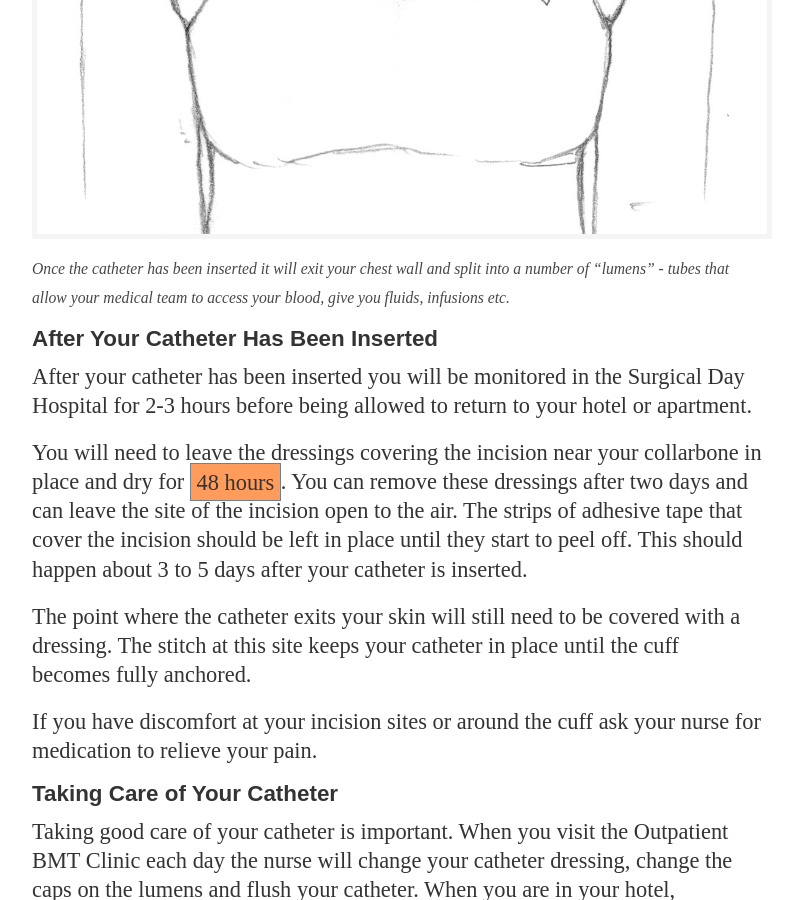
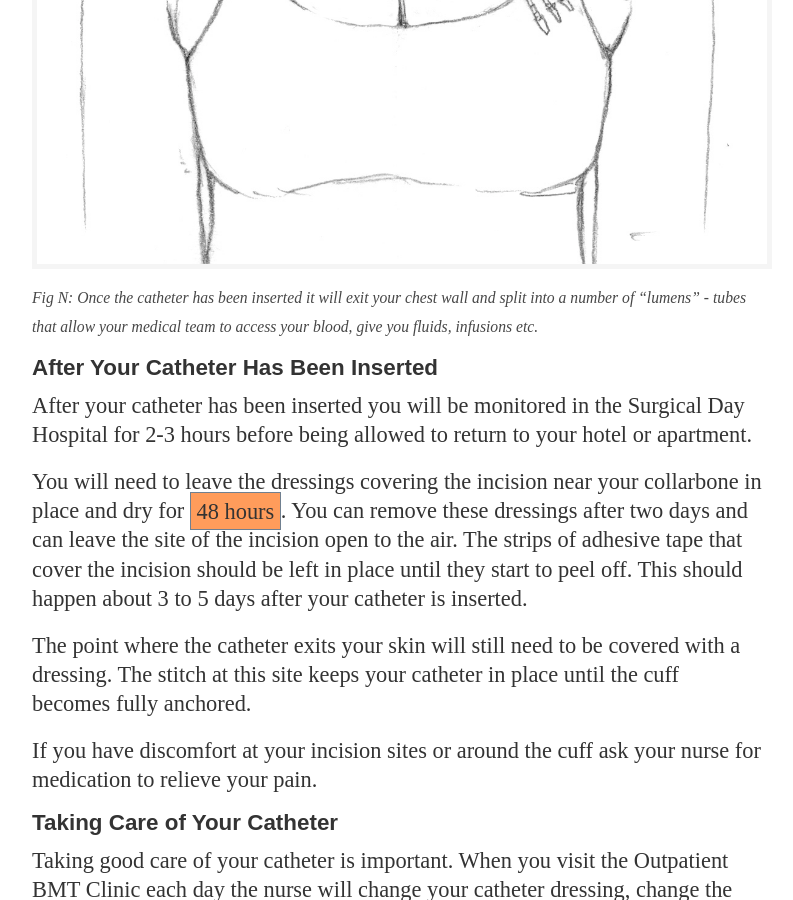
Before and after one commit to mskccpatiented/contentaudit, a Jekyll site: the page built from _posts/2012-11-19-auto-bmt-outpatient-guide-hybrid.md, in a window 1280 px wide and 900 px high, scrolled down 25821 px. Shown: the whole window, without its empty margins (128-921 px from the left). Built offline with Jekyll 4.4.1, drawn with Linux system fonts in a browser that asks for light colours; Markdown is read by kramdown in place of the engine named in the settings; some of the changed text lies outside the part shown.

Commit message:
deploying BMT patient ed

```diff
--- a/_posts/2012-11-19-auto-bmt-outpatient-guide-hybrid.md
+++ b/_posts/2012-11-19-auto-bmt-outpatient-guide-hybrid.md
@@ -361,7 +361,7 @@ In the Surgical Day Hospital you will change into a gown, robe, and slippers. Wh
 
 #### The Procedure
 <img src="/g/figs/opbmt_fig_cvc.jpg" class="fig"/>
-<span class="caption">A small area of your chest will be numbed. One or two small incisions are made and your catheter will be inserted.</span>
+<span class="caption">Fig N: A small area of your chest will be numbed. One or two small incisions are made and your catheter will be inserted.</span>
 
 <p class="outstanding">Some patients receive tunneled catheters, others are non-tunneled. We want to come up with a description of the catheter fitting that is general, then refer the patient to more detailed information in an accompanying guide.</p>
 
@@ -371,7 +371,7 @@ A small area near your collarbone will be numbed with a local anesthetic. Depend
 
 Once the catheter has been inserted into your chest the incisions near will be stitched closed. The stitches will be absorbed and will not need to be removed. The outside of your incision will be covered with strips of adhesive tape. Your catheter will be stitched to your skin at the point where it exits your body so that it will stay in position. You will be able to see this thread around your catheter.
 <img src="/g/figs/opbmt_fig_cvcinplace.jpg" class="fig"/>
-<span class="caption">Once the catheter has been inserted it will exit your chest wall and split into a number of "lumens" - tubes that allow your medical team to access your blood, give you fluids, infusions etc.</span>
+<span class="caption">Fig N: Once the catheter has been inserted it will exit your chest wall and split into a number of "lumens" - tubes that allow your medical team to access your blood, give you fluids, infusions etc.</span>
 
 #### After Your Catheter Has Been Inserted
 After your catheter has been inserted you will be monitored in the Surgical Day Hospital for 2-3 hours before being allowed to return to your hotel or apartment.
```
Also changed, not shown: 1 other file.
